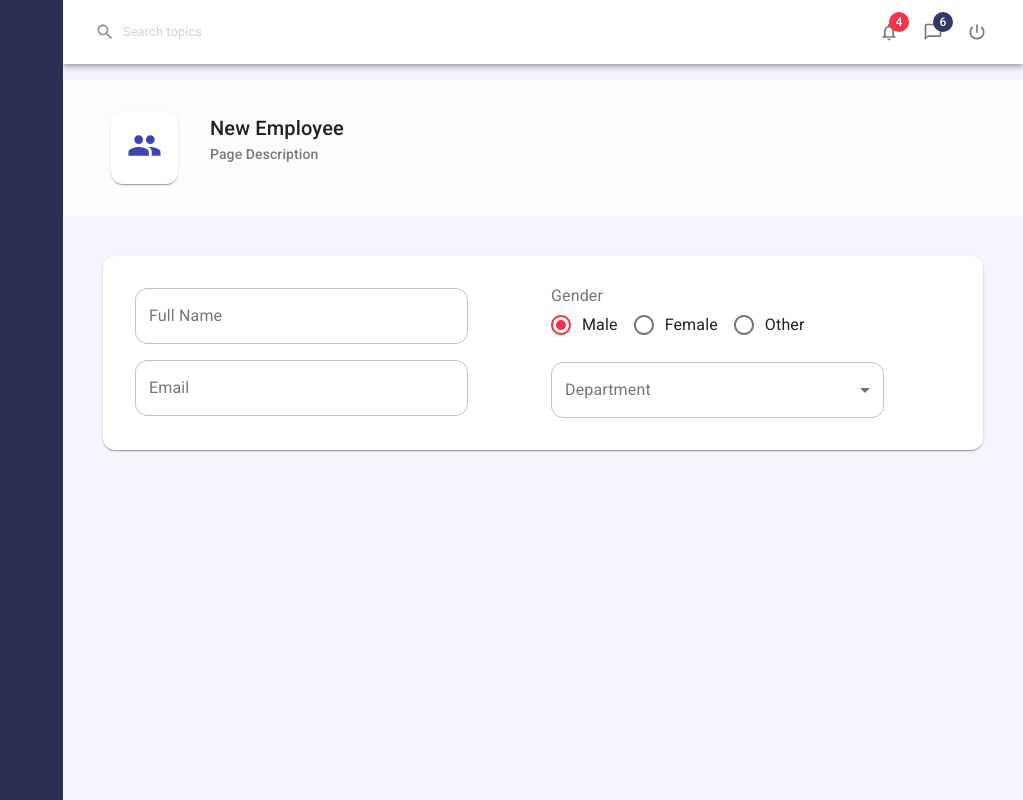
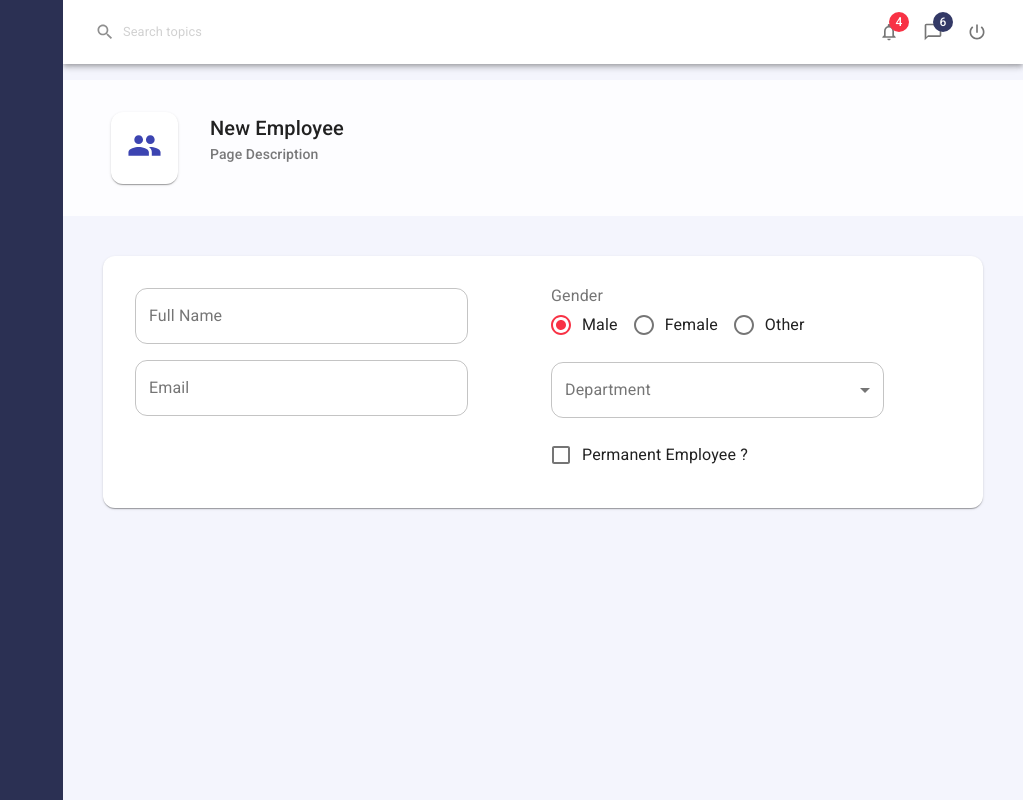
Before and after one commit to SUYASH15012001/mui, a React (Create React App) app: page / in a window 1280 px wide. Shown: the whole page, without its empty margins (257-1280 px from the left). Built offline with nearby package versions, Linux system fonts and the light colour scheme.

Commit message:
checkBox

```diff
--- /dev/null
+++ b/src/Components/controls/Checkbox.js
@@ -0,0 +1,28 @@
+import React from 'react'
+import { FormControl, FormControlLabel, Checkbox as MuiCheckbox } from '@material-ui/core';
+
+export default function Checkbox(props) {
+
+    const { name, label, value, onChange } = props;
+
+
+    const convertToDefEventPara = (name, value) => ({
+        target: {
+            name, value
+        }
+    })
+
+    return (
+        <FormControl>
+            <FormControlLabel
+                control={<MuiCheckbox
+                    name={name}
+                    color="primary"
+                    checked={value}
+                    onChange={e => onChange(convertToDefEventPara(name,e.target.checked))}
+                />}
+                label={label}
+            />
+        </FormControl>
+    )
+}
--- a/src/Components/controls/Controls.js
+++ b/src/Components/controls/Controls.js
@@ -1,11 +1,13 @@
 import Input from "./Input";
 import RadioGroup from "./RadioGroup";
 import Select from './Select';
+import Checkbox from './Checkbox'
 
 const Controls = {
     Input,
     RadioGroup,
-    Select
+    Select,
+    Checkbox
 }
 
 export default Controls;
--- a/src/pages/Employees/EmployeeForm.js
+++ b/src/pages/Employees/EmployeeForm.js
@@ -58,6 +58,12 @@ function EmployeeForm() {
                         onChange={handleInputChange}
                         options={employeeService.getDepartmentCollection()}
                     />
+                    <Controls.Checkbox
+                        name="isPermanent"
+                        label="Permanent Employee ?"
+                        value={values.isPermanent}
+                        onChange={handleInputChange}
+                    />
                 </Grid>
             </Grid>
         </Form>
```
